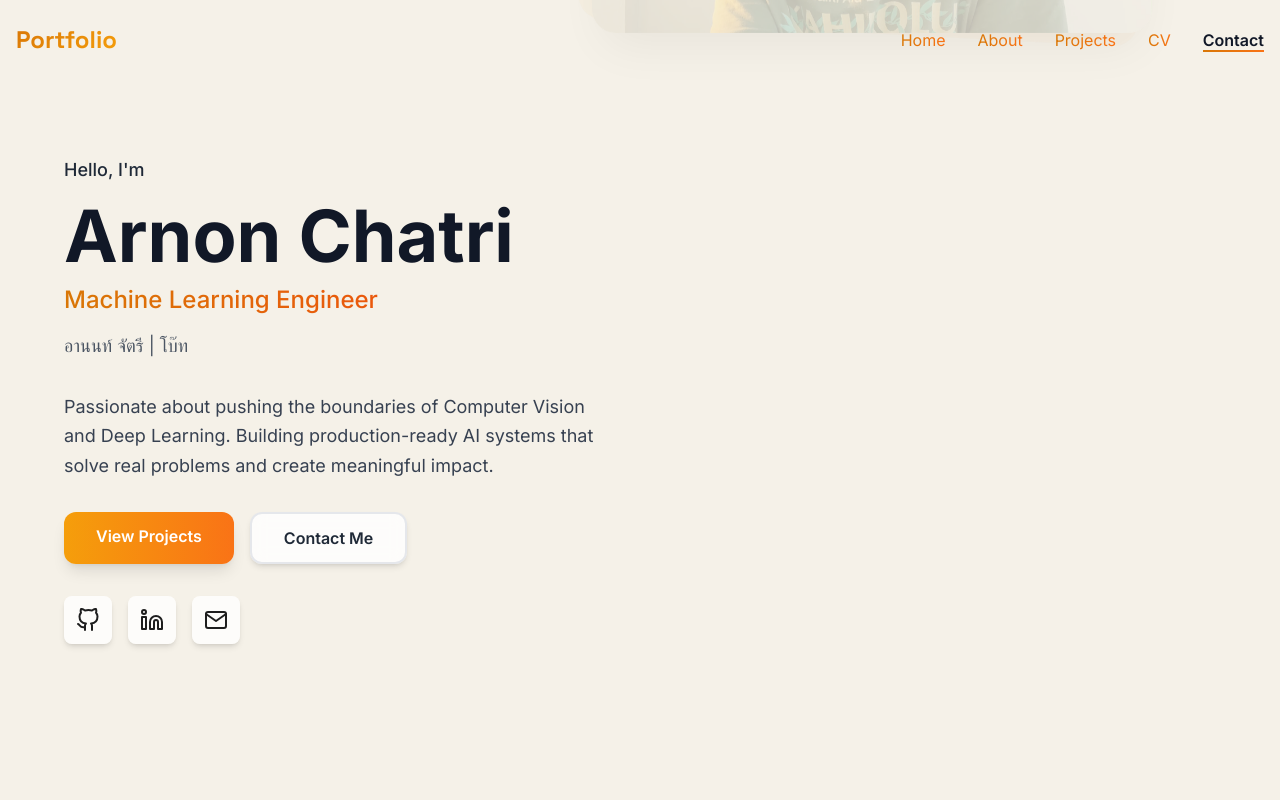
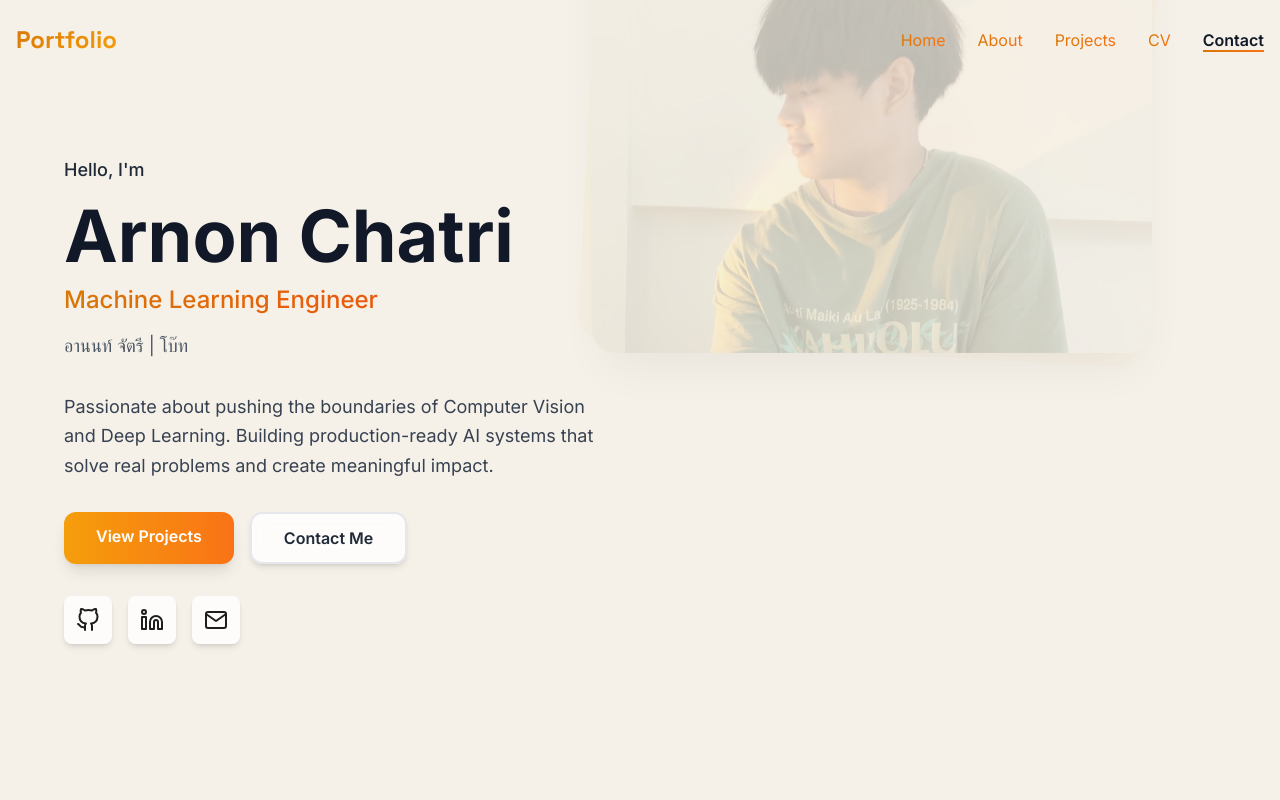
Before and after one commit to Boatalon/portfolio, a Next.js app: page / in a window 1280 px wide. Shown: the top 800 px of the page. Built offline with nearby package versions, Linux system fonts and the light colour scheme.

Commit message:
🎨 Adjust profile image position to align with About Me heading

```diff
--- a/components/HeroAboutSection.tsx
+++ b/components/HeroAboutSection.tsx
@@ -96,7 +96,7 @@ const HeroAboutSection = () => {
             <motion.div
                 style={{
                     position: 'absolute',
-                    top: '20vh',
+                    top: '60vh',
                     right: '10vw',
                     x: imageX,
                     y: imageY,
@@ -111,8 +111,8 @@ const HeroAboutSection = () => {
                         <Image
                             src="/profile.png"
                             alt="Arnon Chatri"
-                            width={700}
-                            height={800}
+                            width={800}
+                            height={900}
                             className="h-auto w-full object-cover"
                             priority
                         />
```
